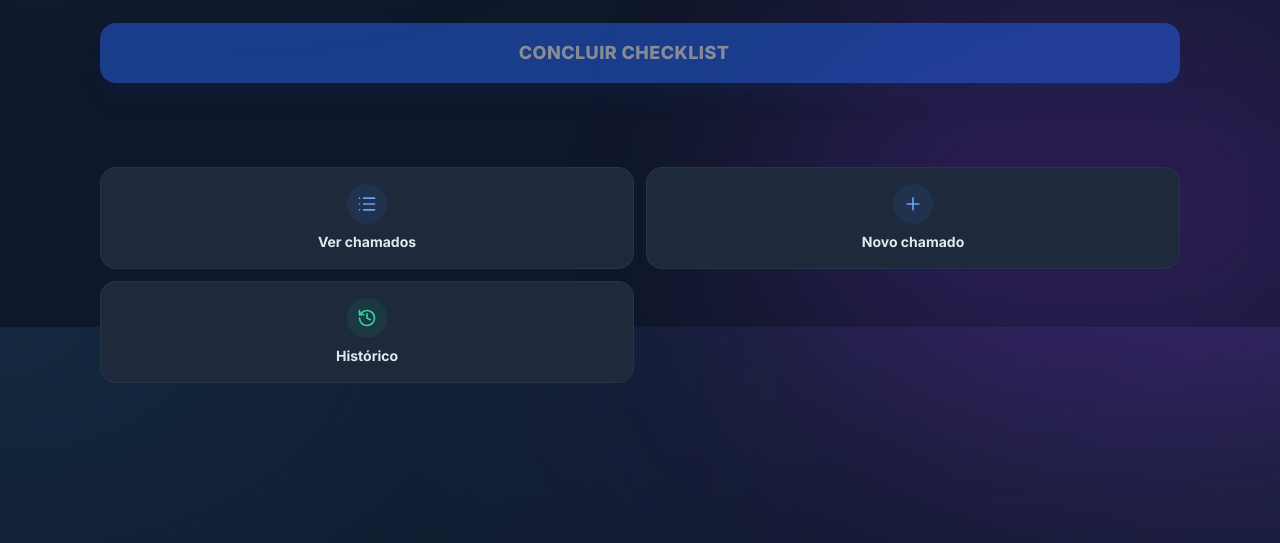
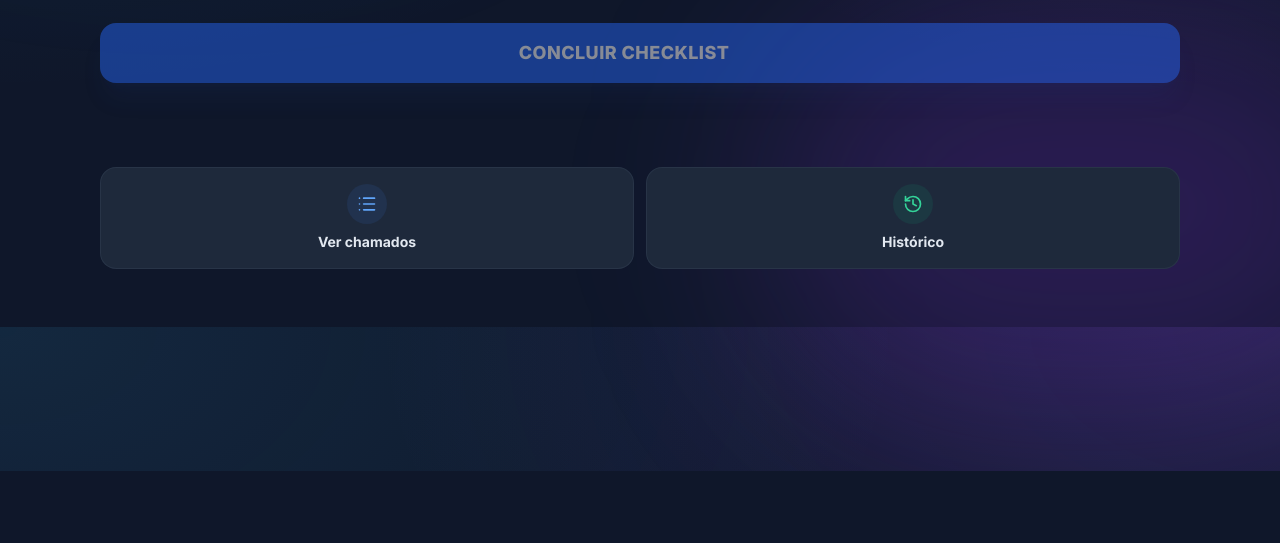
Before and after one commit to feliperanon/analise_operacional, a FastAPI app: template templates/mobile/routine_checklist.html in a window 1280 px wide. Shown: the part 473-1016 px from the top of the page. After the commit the page ends 944 px from the top, so only its background shows below. Run offline with FastAPI, Linux system fonts and the light colour scheme; the template is opened without the code that fills it, so the values that code supplies are empty; some libraries are stand-ins or nearby versions.

Commit message:
fix: Adicionar botao voltar no historico e remover botao redundante

```diff
--- a/templates/mobile/routine_checklist.html
+++ b/templates/mobile/routine_checklist.html
@@ -214,15 +214,6 @@
                     <span class="text-sm font-bold text-slate-200">Ver chamados</span>
                 </a>
 
-                <a href="/mobile/equipment/tickets/new"
-                    class="bg-slate-800 border border-slate-700/50 rounded-2xl p-4 flex flex-col items-center justify-center gap-2 hover:bg-slate-700 transition-colors group">
-                    <div
-                        class="w-10 h-10 rounded-full bg-blue-500/10 flex items-center justify-center group-hover:bg-blue-500/20 transition-colors">
-                        <i data-lucide="plus" class="w-5 h-5 text-blue-400"></i>
-                    </div>
-                    <span class="text-sm font-bold text-slate-200">Novo chamado</span>
-                </a>
-
                 <a href="/mobile/routine/history"
                     class="bg-slate-800 border border-slate-700/50 rounded-2xl p-4 flex flex-col items-center justify-center gap-2 hover:bg-slate-700 transition-colors group">
                     <div
```
Also changed, not shown: templates/mobile/routine_history.html (+10 -2 lines).
